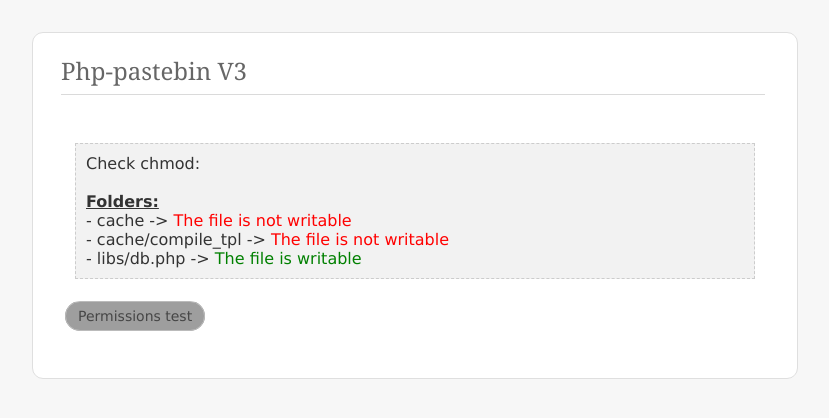
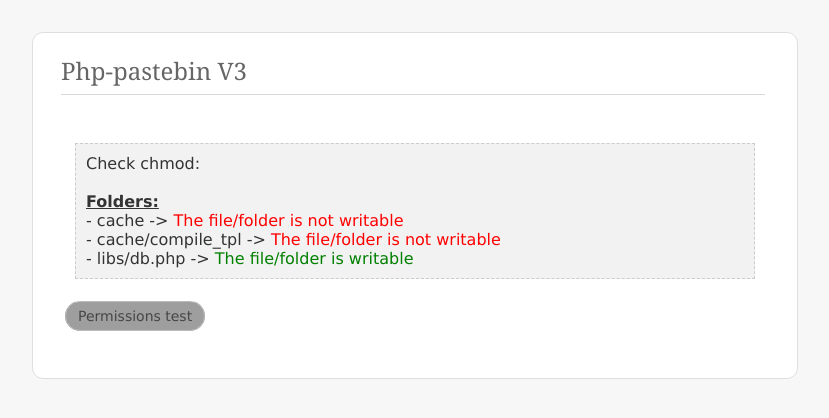
Before and after one commit to atmoner/php-pastebin-v3, a PHP site: page /install.php?step=1 in a window 1280 px wide. Shown: the top 418 px of the page, without its empty margins (225-1054 px from the left). Run offline with PHP 8.4, Linux system fonts and the light colour scheme; grey boxes are pictures that could not be loaded.

Commit message:
Edition of spelling

```diff
--- a/install.php
+++ b/install.php
@@ -64,9 +64,9 @@ $i = 0;
 $error = "";
 while($i < count($path)){
 if (is_writable($path[$i]))
-echo '- '.$path[$i].' -> <font color="green">The file is writable</font><br />';
+echo '- '.$path[$i].' -> <font color="green">The file/folder is writable</font><br />';
 else {
-echo '- '.$path[$i].' -> <font color="red">The file is not writable</font><br />';
+echo '- '.$path[$i].' -> <font color="red">The file/folder is not writable</font><br />';
 $error .= "1";
 }
 $i++;
```
